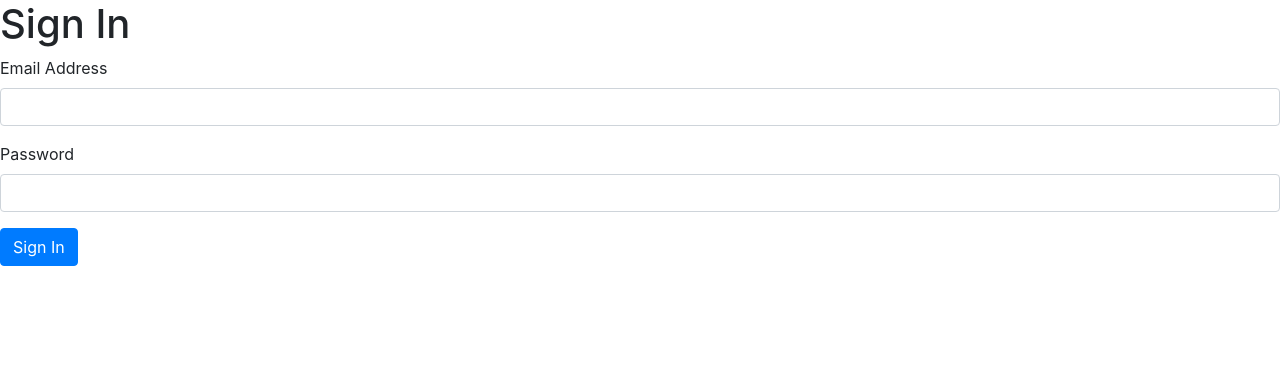
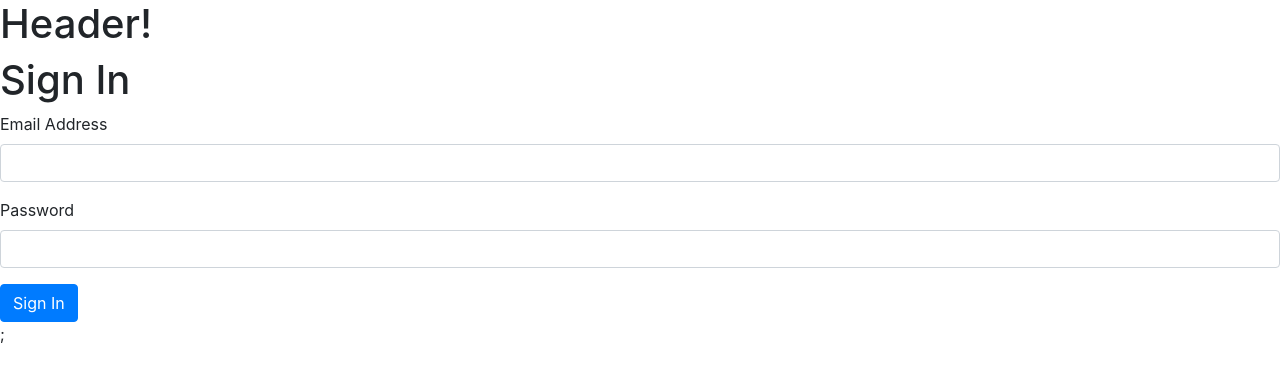
Before and after one commit to OhDany/ticketing.client, a Next.js app: page /auth/signin in a window 1280 px wide. Shown: the top 378 px of the page. Built offline with nearby package versions, Linux system fonts and the light colour scheme.

Commit message:
Add Header in all Pages

```diff
--- a/pages/_app.js
+++ b/pages/_app.js
@@ -1,7 +1,12 @@
 import 'bootstrap/dist/css/bootstrap.css';
 
 const Named = ({ Component, pageProps }) => {
-  return <Component {...pageProps} />;
+  return (
+    <div>
+      <h1>Header!</h1>
+      <Component {...pageProps} />;
+    </div>
+  );
 };
 
 export default Named;
```
